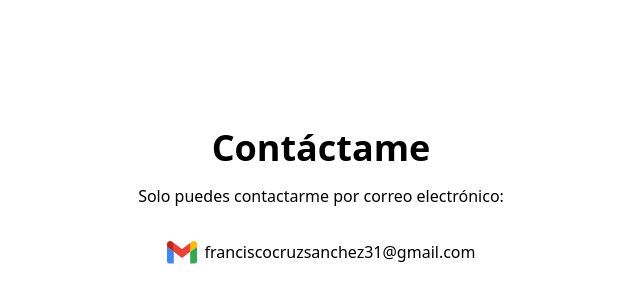
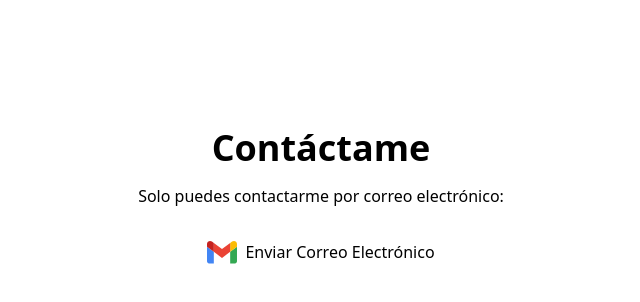
Before and after one commit to TRANE-FRANK/port_folio, an Astro site: page /Contacts in a window 1280 px wide. Shown: the whole page, without its empty margins (319-959 px from the left). Built offline with nearby package versions, Linux system fonts and the light colour scheme; Astro itself is replaced by a stand-in of ours; what @midudev/tailwind-animations would draw is missing.

Commit message:
update contacts

```diff
--- a/src/pages/Contacts.astro
+++ b/src/pages/Contacts.astro
@@ -25,7 +25,7 @@ import GmailIcon from "../components/icons/GmailIcon.astro"
         >
           <GmailIcon class="w-8 h-8" />
           <span class="text-black dark:text-white">
-            franciscocruzsanchez31@gmail.com
+          Enviar Correo Electrónico
           </span>
         </a>
       </div>
```
